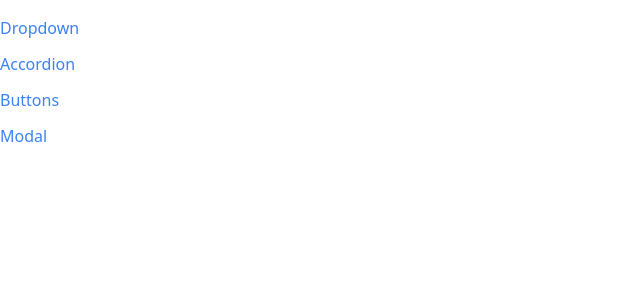
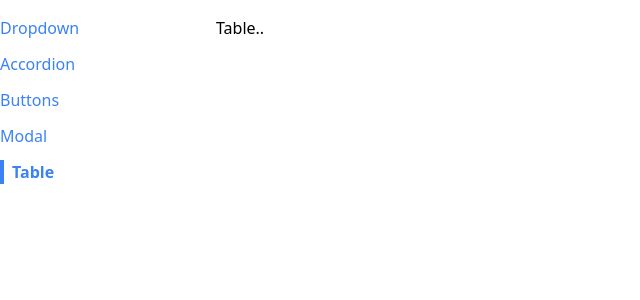
Before and after one commit to vibhavtrivedi/Comps, a React (Create React App) app: page /table in a window 1280 px wide. Shown: the top 300 px of the page, without its empty margins (0-640 px from the left). Built offline with nearby package versions, Linux system fonts and the light colour scheme.

Commit message:
Table setup done

```diff
--- a/src/App.js
+++ b/src/App.js
@@ -1,4 +1,3 @@
-
 import Route from "./components/Route";
 import Sidebar from "./components/Sidebar";
 
@@ -6,11 +5,13 @@ import AccordionPage from "./pages/AccordionPage";
 // import DropdownPage from "./pages/DropdownPage";
 import ButtonPage from "./pages/ButtonPage";
 import ModalPage from "./pages/ModalPage";
+import TablePage from "./pages/TablePage";
 function App() {
   return (
     <div className="container mx-auto grid grid-cols-6 gap-4 mt-4">
       <Sidebar />
-      <div className="col-span-5">{/* <Route path="/dropdown">
+      <div className="col-span-5">
+        {/* <Route path="/dropdown">
         <DropdownPage />
       </Route>  */}
         <Route path="/accordion">
@@ -22,8 +23,10 @@ function App() {
         <Route path="/modal">
           <ModalPage />
         </Route>
+        <Route path="/table">
+          <TablePage />
+        </Route>
       </div>
-
     </div>
   );
 }
--- a/src/components/Sidebar.js
+++ b/src/components/Sidebar.js
@@ -2,23 +2,30 @@ import Link from "./Link";
 
 function Sidebar() {
   const links = [
-        { label: 'Dropdown', path: '/' },
-        { label: 'Accordion', path: '/accordion' },
-        { label: 'Buttons', path: '/buttons' },
-        { label: 'Modal', path: '/modal'}
+    { label: "Dropdown", path: "/" },
+    { label: "Accordion", path: "/accordion" },
+    { label: "Buttons", path: "/buttons" },
+    { label: "Modal", path: "/modal" },
+    { label: "Table", path: "/table" },
   ];
 
   const renderedLinks = links.map((link) => {
-        return <Link
-            className='mb-3'
+    return (
+      <Link
+        className="mb-3"
         key={link.label}
         to={link.path}
-            activeClassName='font-bold border-l-4 border-blue-500 pl-2'
-        >{link.label}</Link>
-    })
+        activeClassName="font-bold border-l-4 border-blue-500 pl-2"
+      >
+        {link.label}
+      </Link>
+    );
+  });
 
   return (
-        <div className="sticky top-0 flex flex-col items-start">{renderedLinks}</div>
-    )
+    <div className="sticky top-0 flex flex-col items-start">
+      {renderedLinks}
+    </div>
+  );
 }
 export default Sidebar;
--- /dev/null
+++ b/src/components/Table.js
@@ -0,0 +1,6 @@
+function Table() {
+  console.log("hello");
+  return <div>Table..</div>;
+}
+
+export default Table;
--- /dev/null
+++ b/src/pages/TablePage.js
@@ -0,0 +1,12 @@
+import Table from "../components/Table";
+
+function TablePage() {
+  console.log("hello");
+  return (
+    <div>
+      <Table />
+    </div>
+  );
+}
+
+export default TablePage;
```
Lines whose indentation alone changed are shown as unchanged.
